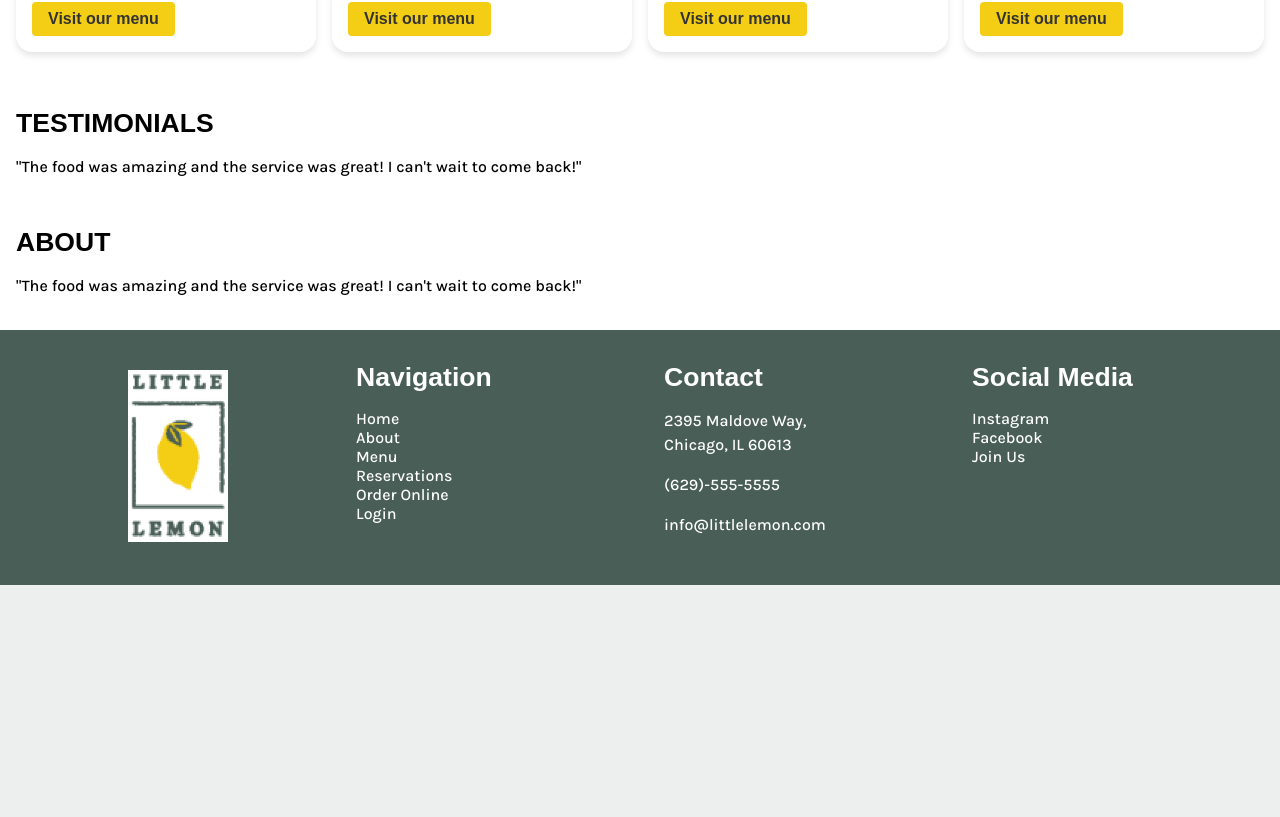
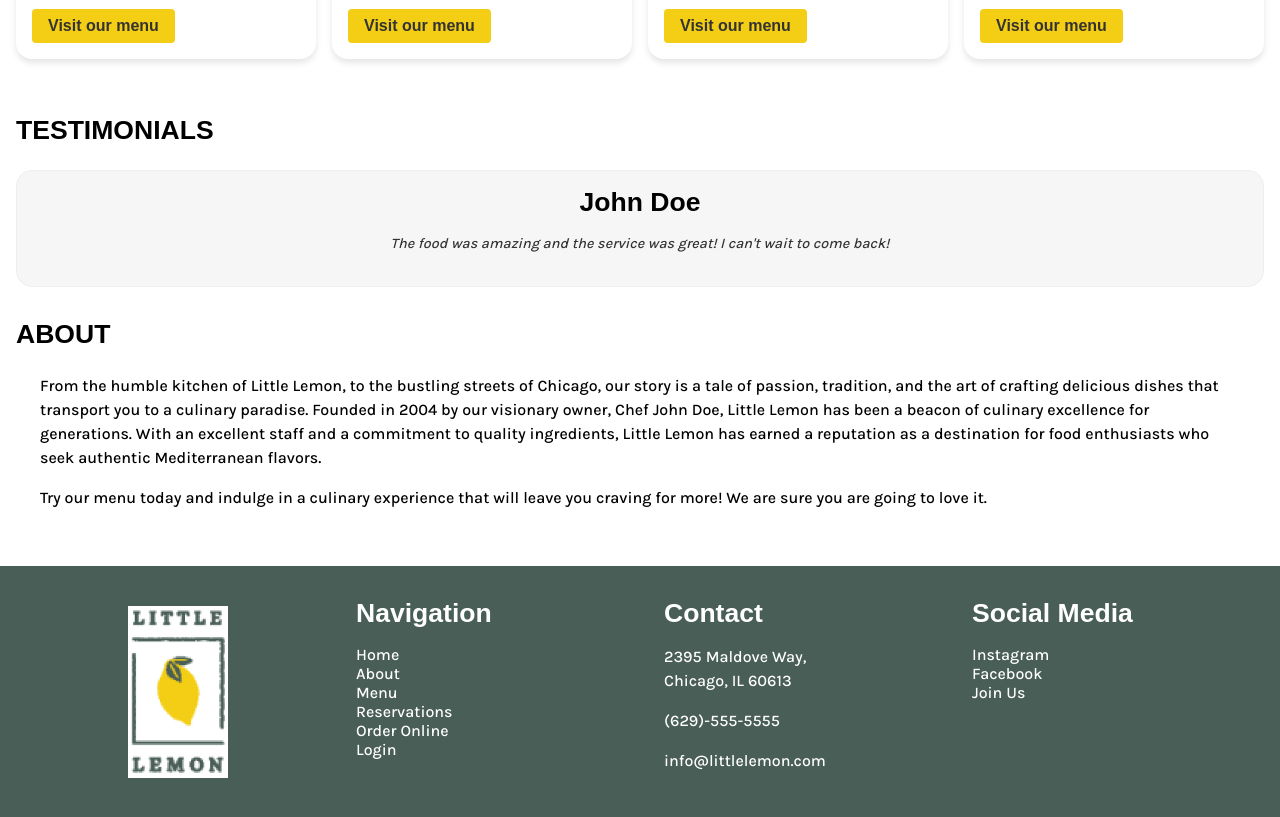
Before and after one commit to Martyr2/little-lemon, a React (Create React App) app: page / in a window 1280 px wide. Shown: the part 773-1590 px from the top of the page. Before the commit the page ends 1358 px from the top, so only its background shows below. Built offline with nearby package versions, Linux system fonts and the light colour scheme; a web font is replaced by a local one.

Commit message:
Added some responsive styling and built in the hamburger menu and its related menu items

```diff
--- a/src/App.css
+++ b/src/App.css
@@ -29,8 +29,15 @@ nav {
   align-items: stretch;
   border-bottom: 1px solid var(--littlelemon-grey);
   display: flex;
-  height: 90px;
   justify-content: space-between;
+}
+
+.burger-icon {
+  display: none;
+  max-width: 48px;
+  max-height: 48px;
+  margin: 1rem;
+  cursor: pointer;
 }
 
 main {
@@ -73,7 +80,7 @@ section {
 }
 
 .home-dish {
-  min-width: 290px;
+  min-width: 190px;
   max-width: 100%;
   height: auto;
 }
@@ -99,6 +106,22 @@ section {
   background-color: var(--littlelemon-yellow);
   color: var(--littlelemon-darkgrey);
   height: 100%;
+  text-decoration: underline;
+}
+
+.menu-mobile {
+  width: 100%;
+}
+
+.menu-mobile a, .menu-mobile a:visited {
+  display: block;
+  text-align: center;
+  padding: 1em;
+}
+
+.menu-mobile a:hover {
+  background-color: var(--littlelemon-yellow);
+  color: var(--littlelemon-darkgrey);
   text-decoration: underline;
 }
 
@@ -275,7 +298,6 @@ select, input, textarea {
 
 .login-title {
   text-align: center;
-  /* font-size: 1.5rem; */
   margin-bottom: 1.5rem;
 }
 
@@ -321,7 +343,6 @@ select, input, textarea {
   color: white;
   background-color: var(--littlelemon-green);
 }
-
 /** End Login Page **/
 
 
@@ -387,6 +408,35 @@ select, input, textarea {
 }
 /** End Cards **/
 
+/** Testimonial Card **/
+.testimonial-card {
+  border-radius: 16px;
+  overflow: hidden;
+  background-color: #f6f6f6;
+  border: var(--littlelemon-grey) solid 1px;
+  padding: 1em;
+  display: flex;
+  flex-direction: column;
+  align-items: center;
+  text-align: center;
+  margin-top: 1.5em;
+}
+
+.testimonial-title {
+  font-size: 1.66rem;
+  font-weight: bold;
+  margin-bottom: 8px;
+}
+
+.testimonial-text {
+  font-size: 0.9rem;
+  color: var(--littlelemon-darkgrey);
+  margin-bottom: 16px;
+  font-style: italic;
+}
+
+/** End Testimonial Card **/
+
 
 .footer-container {
   background-color: var(--littlelemon-green);
@@ -395,7 +445,8 @@ select, input, textarea {
 
 .footer-nav {
   display: grid;
-  grid-template-columns: repeat(4, 1fr);
+  /**grid-template-columns: repeat(4, 1fr);**/
+  grid-template-columns: repeat(auto-fit, minmax(200px, 1fr));
   gap: 1em;
   padding: 1em;
 }
@@ -427,3 +478,21 @@ select, input, textarea {
   max-width: 100px;
   width: auto;
 }
+
+@media screen and (max-width: 768px) {
+  .home-image {
+    display: none;
+  }
+
+  .burger-icon {
+    display: block;
+  }
+
+  .menu {
+    display: none;
+  }
+
+  nav {
+    flex-direction: column;
+  }
+}
--- a/src/components/Footer/Footer.js
+++ b/src/components/Footer/Footer.js
@@ -25,14 +25,14 @@ const Footer = () => {
 
                         <p>(629)-555-5555</p>
 
-                        <p>info@littlelemon.com</p>
+                        <p><a href="mailto:info@littlelemon.com">info@littlelemon.com</a></p>
                     </div>
                     <div className="footer-column">
                         <h3>Social Media</h3>
                         <ul>
-                            <li>Instagram</li>
-                            <li>Facebook</li>
-                            <li>Join Us</li>
+                            <li><a href="https://www.instagram.com/Littlelemonmi/">Instagram</a></li>
+                            <li><a href="https://www.facebook.com/p/Little-Lemon-100091290265246/">Facebook</a></li>
+                            <li><Link to="/">Join Us</Link></li>
                         </ul>
                     </div>
                 </div>
--- a/src/components/Pages/Home.js
+++ b/src/components/Pages/Home.js
@@ -1,17 +1,17 @@
+import { Link } from "react-router";
+import Card from "../Card/Card";
+import Testimonial from "../Testimonial/Testimonial";
+
+// Image assets
 import homesplash from "../../assets/home-splash.png";
 import greek from "../../assets/greek-salad-sm.jpg";
 import bruchetta from "../../assets/bruchetta-sm.jpg";
 import pasta from "../../assets/pasta-sm.jpg";
 import seafood from "../../assets/seafood-lunch.png";
-import Card from "../Card/Card";
 
 const Home = () => {
     const cardButtonClickHandler = () => {
         window.location.href = "/menu";
-    }
-
-    const ctaClickHandler = () => {
-        window.location.href = "/reservations";
     }
 
     return (
@@ -23,7 +23,7 @@ const Home = () => {
 
                     <p>We are a family owned Mediterranean restaurant, located on Maldove Street in Chicago, Illionis. We focus on traditional recipes served with a modern twist.</p>
 
-                    <button className="btn-primary" onClick={ctaClickHandler}>Reserve a Table</button>
+                    <Link to="/reservations"><button className="btn-primary">Reserve a Table</button></Link>
                 </div>
                 <div className="home-image">
                     <img src={homesplash} alt="Little Lemon Home" className="home-dish"/>
@@ -66,12 +66,17 @@ const Home = () => {
 
             <section className="testimonial-container">
                 <h3>TESTIMONIALS</h3>
-                <p>"The food was amazing and the service was great! I can't wait to come back!"</p>
+                <Testimonial title="John Doe" text="The food was amazing and the service was great! I can't wait to come back!"/>
             </section>
 
             <section className="about-container">
                 <h3>ABOUT</h3>
-                <p>"The food was amazing and the service was great! I can't wait to come back!"</p>
+                <div className="about-image-container">
+                    <div className="about-image-text">
+                        <p>From the humble kitchen of Little Lemon, to the bustling streets of Chicago, our story is a tale of passion, tradition, and the art of crafting delicious dishes that transport you to a culinary paradise. Founded in 2004 by our visionary owner, Chef John Doe, Little Lemon has been a beacon of culinary excellence for generations. With an excellent staff and a commitment to quality ingredients, Little Lemon has earned a reputation as a destination for food enthusiasts who seek authentic Mediterranean flavors.</p>
+                        <p>Try our menu today and indulge in a culinary experience that will leave you craving for more! We are sure you are going to love it.</p>
+                    </div>
+                </div>
             </section>
         </main>
     )
--- a/src/components/ReservationForm/ReservationForm.js
+++ b/src/components/ReservationForm/ReservationForm.js
@@ -19,8 +19,7 @@ const ReservationForm = (props) => {
   function handleDateChange(e) {
     setDate(e.target.value);
 
-    var stringify = e.target.value;
-    const date = new Date(stringify);
+    const date = new Date(e.target.value);
 
     props.updateTimes(date);
 
@@ -118,11 +117,7 @@ const ReservationForm = (props) => {
 
       <div>
         <label htmlFor="occasion">Occasion</label> <br></br>
-        <select
-          id="occasion"
-          value={occasion}
-          onChange={(e) => setOccasion(e.target.value)}
-        >
+        <select id="occasion" value={occasion} onChange={(e) => setOccasion(e.target.value)}>
           <option>None</option>
           <option>Birthday</option>
           <option>Anniversary</option>
@@ -133,11 +128,7 @@ const ReservationForm = (props) => {
 
       <div>
         <label htmlFor="preferences">Seating preferences</label> <br></br>
-        <select
-          id="preferences"
-          value={preferences}
-          onChange={(e) => setPreferences(e.target.value)}
-        >
+        <select id="preferences" value={preferences} onChange={(e) => setPreferences(e.target.value)}>
           <option>None</option>
           <option>Indoors</option>
           <option>Outdoor (Patio)</option>
--- /dev/null
+++ b/src/components/Testimonial/Testimonial.js
@@ -0,0 +1,15 @@
+
+
+const Testimonial = (props) => {
+
+    return (
+        <div className="testimonial-card">
+            <div className="testimonial-content">
+                <h3 className="testimonial-title">{props.title}</h3>
+                <p className="testimonial-text">{props.text}</p>
+            </div>
+        </div>
+    );
+}
+
+export default Testimonial;
```
Also changed, not shown: src/components/Navbar/Navbar.js (+25 -3 lines).
